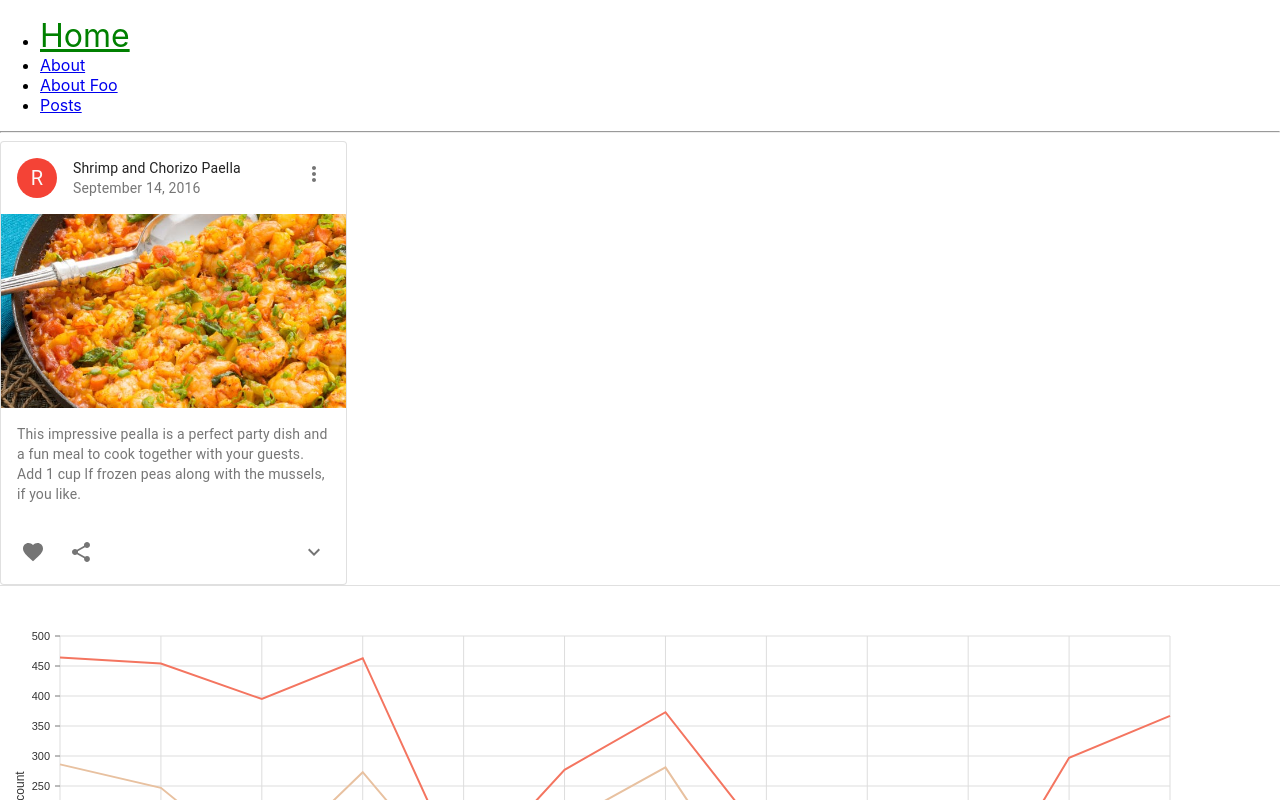
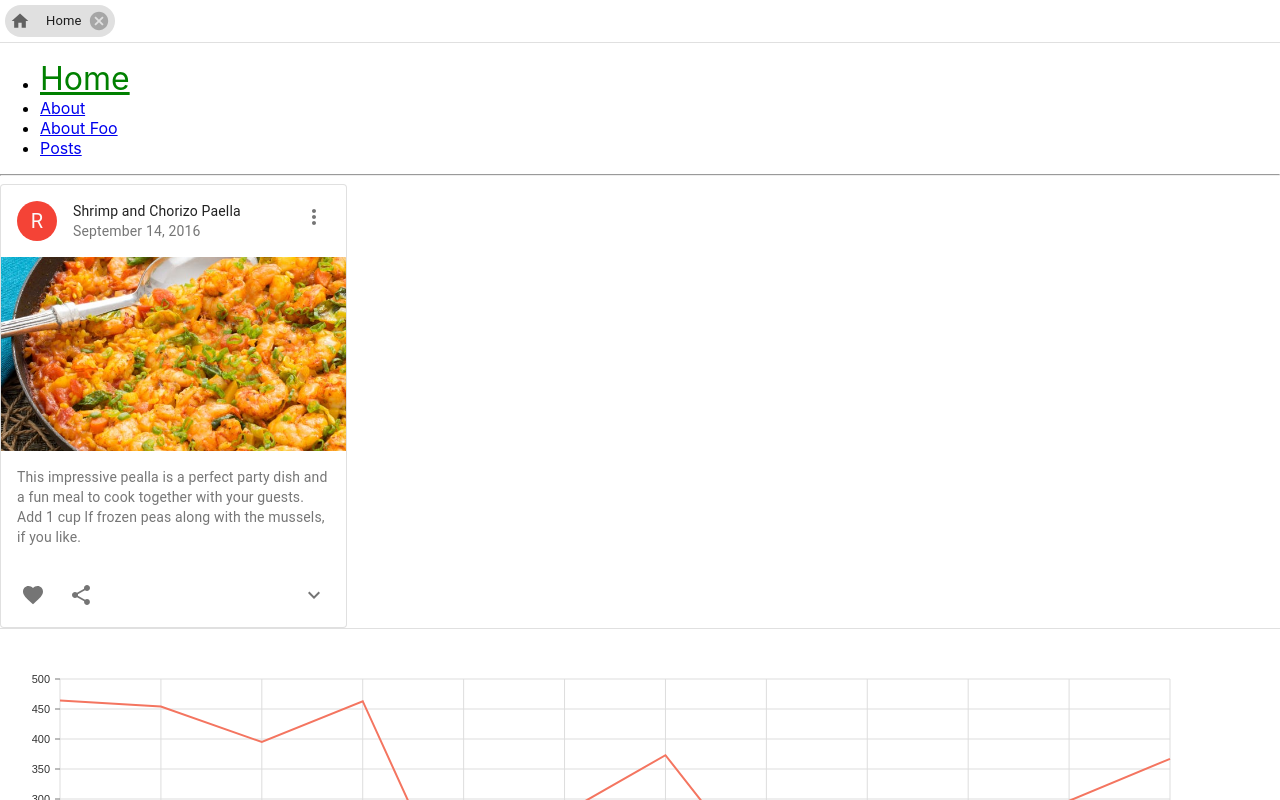
Before and after one commit to chinjja/react-router-demo, a React (Create React App) app: page / in a window 1280 px wide. Shown: the top 800 px of the page. Built offline with nearby package versions, Linux system fonts and the light colour scheme.

Commit message:
Breadcrumbs

```diff
--- a/src/App.tsx
+++ b/src/App.tsx
@@ -10,6 +10,8 @@ class App extends React.Component {
   render() {
     return (
       <div>
+        <ShowPageInfo/>
+        <Divider />
         <Menu/>
         <Route exact path='/' component={Home}/>
         <Route path='/about/:name?' component={About}/>
@@ -20,8 +22,6 @@ class App extends React.Component {
         <ReChart />
         <Divider />
         <HighlightAndZoomLineChart />
-        <Divider />
-        <ShowPageInfo/>
       </div>
     );
   }
--- a/src/components/ShowPageInfo.tsx
+++ b/src/components/ShowPageInfo.tsx
@@ -1,8 +1,34 @@
 import React from 'react';
 import { withRouter } from 'react-router-dom';
+import { Breadcrumbs, makeStyles, Theme, createStyles, Chip } from '@material-ui/core';
+import { NavigateNext, Home } from '@material-ui/icons';
 
+const useStyles = makeStyles((theme: Theme) =>
+    createStyles({
+        link: {
+            display: 'flex'
+        },
+        icon: {
+            marginRight: theme.spacing(0.5),
+            width: 20,
+            height: 20,
+        },
+        breacrumb: {
+            padding: 5,
+        }
+    })
+);
 const ShowPageInfo = withRouter(({ match, location }) => {
-    return <div>현재 위치: {location.pathname}</div>;
+    const classes = useStyles();
+    const paths = "Home" + location.pathname;
+    const contents = paths.split('/').map((value, index) => (
+        value ? <Chip key={index} label={value} onDelete={()=>{}} icon={<Home className={classes.icon}/>}/> : null
+    ));
+    return (
+        <Breadcrumbs aria-label='breadcrumb' separator={<NavigateNext/>} className={classes.breacrumb}>
+            {contents}
+        </Breadcrumbs>
+    )
 });
 
 export default ShowPageInfo;
```
